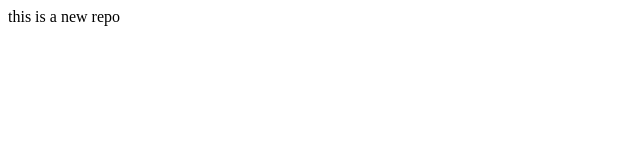
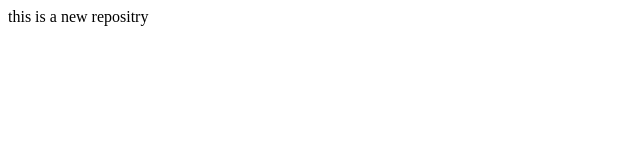
Before and after one commit to AGK-AGK/Local-repo, a plain HTML site: page index.html in a window 1280 px wide. Shown: the full height of the page, 0-640 px from the left. Drawn offline with Linux system fonts and the light colour scheme.

Commit message:
new thig created from local

```diff
--- a/index.html
+++ b/index.html
@@ -1 +1,2 @@
-<p>this is a new repo</p>
+<p>this is a new repositry
+</p>
```
